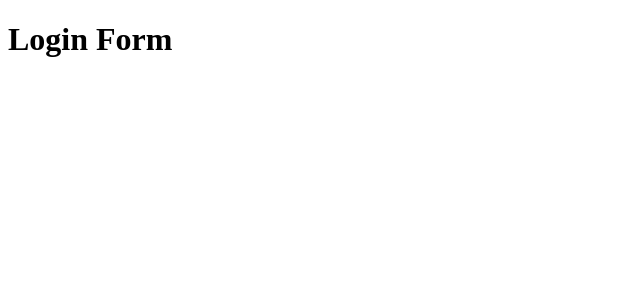
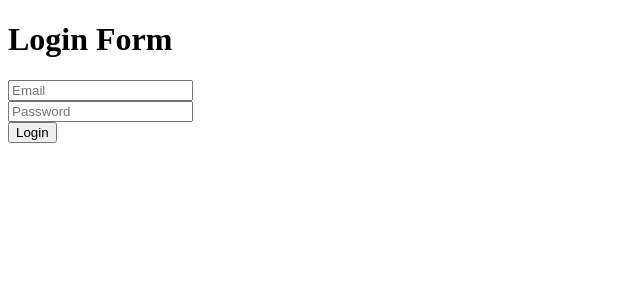
Before and after one commit to orperry/wd-exam, an Angular app in the folder client/: page / in a window 1280 px wide. Shown: the top 300 px of the page, without its empty margins (0-640 px from the left). Built offline with nearby package versions, Linux system fonts and the light colour scheme.

Commit message:
Basic login form

```diff
--- a/client/src/app/login/login.component.html
+++ b/client/src/app/login/login.component.html
@@ -1,3 +1,10 @@
 <form (submit)="login()">
   <h1>Login Form</h1>
+  <div class="form-group">
+    <input type="email" class="form-control" id="email" placeholder="Email" [(ngModel)]="email" name="email">
+  </div>
+  <div class="form-group">
+    <input type="password" class="form-control" id="password" placeholder="Password" [(ngModel)]="password" name="password">
+  </div>
+  <button type="submit" class="btn btn-default">Login</button>
 </form>
```
